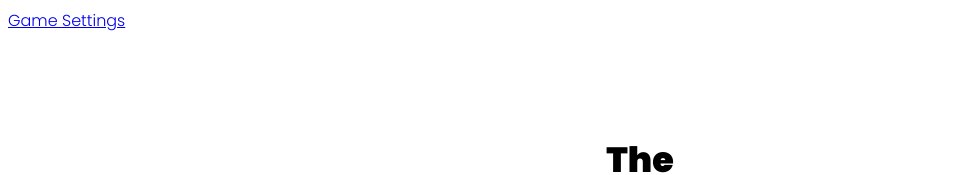
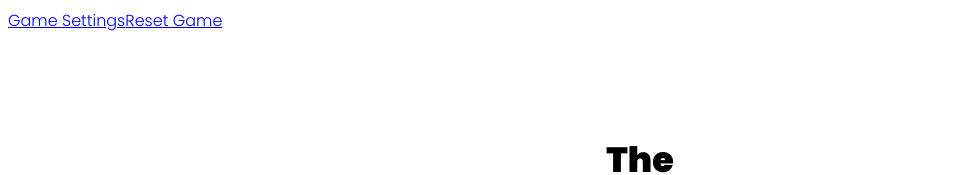
Before and after one commit to TechMilton/FootyNamePicker, a React (Create React App) app: page / in a window 1280 px wide. Shown: the top 175 px of the page, without its empty margins (0-967 px from the left). Built offline with nearby package versions, Linux system fonts and the light colour scheme.

Commit message:
Added reset button to nav bar

```diff
--- /dev/null
+++ b/src/components/reset/reset.js
@@ -0,0 +1,12 @@
+import React, { useContext } from "react";
+import { AppContext } from "../../App";
+
+const Reset = () => {
+    const { state: dispatch } = useContext(AppContext);
+
+    return (
+        <a href="/" onClick={() => dispatch({ type: "RESET", })}>Reset Game</a>
+    );
+}
+
+export default Reset;
--- a/src/components/settings/settings.js
+++ b/src/components/settings/settings.js
@@ -59,8 +59,8 @@ const Settings = () => {
                 <div className="counter">
                     <label className="input-label">Number of Players:</label>
                     <p className="counter-display" onChange={handleCount}>{count} Players</p>
-                    <button className="counter-btn" type="button" onClick={() => setCount(count + 1)} >+</button>
-                    <button className="counter-btn" type="button" onClick={() => setCount(count - 1)} >-</button>
+                    <button className="counter-btn" type="button" disabled={count > 9} onClick={() => setCount(count + 1)} >+</button>
+                    <button className="counter-btn" type="button" disabled={count < 5} onClick={() => setCount(count - 1)} >-</button>
                 </div>
                 <label className="input-label">Submit</label>
                 <button type="submit" className="settings-btn">Start</button>
--- a/src/views/HomeView/HomeView.js
+++ b/src/views/HomeView/HomeView.js
@@ -7,11 +7,15 @@ import { appUrls } from '../../urls';
 
 import ListName from '../../components/lists/NameLists';
 import Teams from '../../components/lists/Teams';
+import Reset from '../../components/reset/reset';
 
 
 const HomeView = () => (
     <>
-        <Link to={appUrls.SETTINGS}>Game Settings</Link>
+        <div className="main-nav-bar">
+            <Link to={appUrls.SETTINGS}>Game Settings</Link>
+            <Reset />
+        </div>
         <div className="page-container">
             <Header />
             <Form />
--- a/src/views/SettingsView/SettingsView.js
+++ b/src/views/SettingsView/SettingsView.js
@@ -5,9 +5,14 @@ import Header from '../../components/header/Header';
 import Settings from '../../components/settings/Settings'
 import { appUrls } from '../../urls';
 
+import Reset from '../../components/reset/reset';
+
 const SettingsView = () => (
     <>
-        <Link to={appUrls.HOME}>Link to Home</Link>
+        <div className="main-nav-bar">
+            <Link to={appUrls.HOME}>Link to Home</Link>
+            <Reset />
+        </div>
         <div className="page-container">
             <Header />
             <Settings />
```
